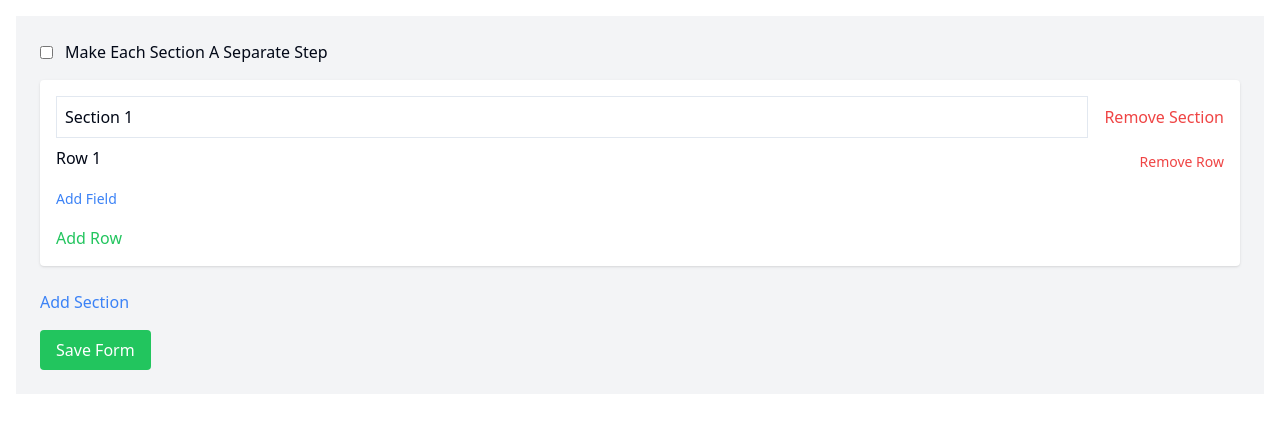
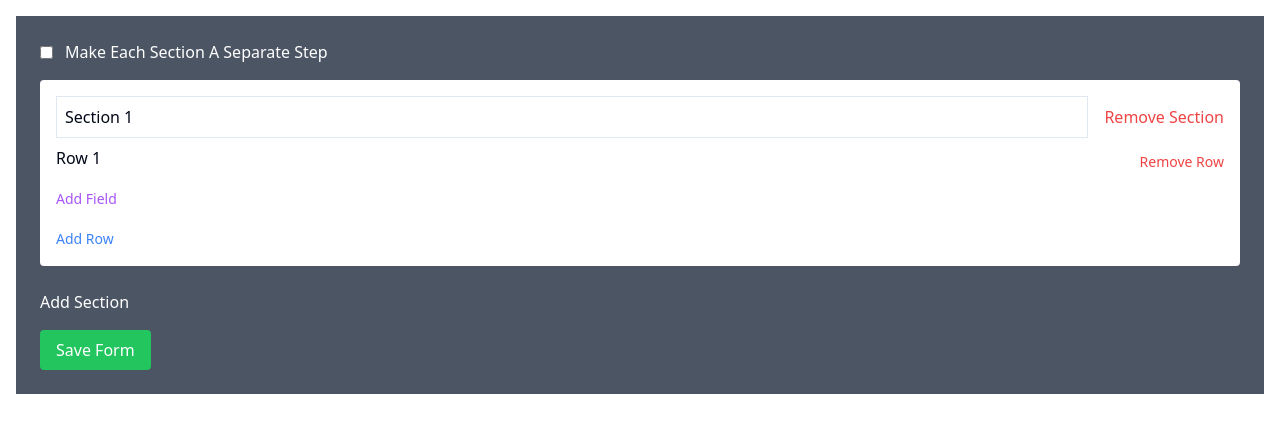
Before and after one commit to YehiaFarghaly/reusable-form, a React (Create React App) app: page / in a window 1280 px wide. Both pictures are taken after a click on the button "Add Section". Shown: the top 432 px of the page. Built offline with nearby package versions, Linux system fonts and the light colour scheme.

Commit message:
feat: adjust styles

```diff
--- a/src/form-builder/FieldEditor.tsx
+++ b/src/form-builder/FieldEditor.tsx
@@ -45,7 +45,7 @@ const FieldEditor: React.FC<FieldEditorProps> = ({
 
     const handleDynamicToggle = (e: React.ChangeEvent<HTMLInputElement>) => {
         onChange({ ...field, isDynamic: e.target.checked });
-      };
+    };
 
     return (
         <div className="border p-2 rounded">
@@ -76,6 +76,16 @@ const FieldEditor: React.FC<FieldEditorProps> = ({
                 />
             </div>
             <div className="mb-2">
+                <input
+                    type="checkbox"
+                    name="isDynamic"
+                    checked={field.isDynamic || false}
+                    onChange={handleDynamicToggle}
+                    className="mr-2"
+                />
+                <span>Dynamic Field</span>
+            </div>
+            <div className="mb-2">
                 <label className="block text-sm">Type:</label>
                 <select
                     name="type"
@@ -91,16 +101,6 @@ const FieldEditor: React.FC<FieldEditorProps> = ({
                 </select>
             </div>
 
-            <div className="mb-2">
-                <input
-                    type="checkbox"
-                    name="isDynamic"
-                    checked={field.isDynamic || false}
-                    onChange={handleDynamicToggle}
-                    className="mr-2"
-                />
-                <span>Dynamic Field</span>
-            </div>
             {showOptions && (
                 <OptionEditor
                     options={field.options || []}
--- a/src/form-builder/FormBuilder.tsx
+++ b/src/form-builder/FormBuilder.tsx
@@ -33,9 +33,9 @@ const FormBuilder: React.FC<{
   };
 
   return (
-    <div className="p-6 bg-gray-100">
+    <div className="p-6 bg-gray-600">
       <div className="mb-4">
-        <label className="flex items-center">
+        <label className="flex items-center text-white">
           <input
             type="checkbox"
             className="mr-3"
@@ -54,7 +54,7 @@ const FormBuilder: React.FC<{
           onRemove={() => removeSection(index)}
         />
       ))}
-      <button onClick={addSection} className="mb-4 text-blue-500">
+      <button onClick={addSection} className="mb-4 text-white">
         Add Section
       </button>
       <br />
--- a/src/form-builder/FormRow.tsx
+++ b/src/form-builder/FormRow.tsx
@@ -66,7 +66,7 @@ const FormRow: React.FC<FormRowProps> = ({
         <div className="col-span-12">
           <button
             onClick={addField}
-            className="text-blue-500 text-sm"
+            className="text-purple-500 text-sm"
           >
             Add Field
           </button>
--- a/src/form-builder/FormSection.tsx
+++ b/src/form-builder/FormSection.tsx
@@ -37,7 +37,7 @@ const FormSection: React.FC<FormSectionProps> = ({
   };
 
   return (
-    <div className="mb-6 p-4 bg-white rounded shadow">
+    <div className="mb-6 p-4 bg-white rounded">
       <div className="flex justify-between items-center mb-2">
         <input
           type="text"
@@ -59,7 +59,7 @@ const FormSection: React.FC<FormSectionProps> = ({
           onRemoveRow={() => removeRow(rowIndex)}
         />
       ))}
-      <button onClick={addRow} className="text-green-500">
+      <button onClick={addRow} className="text-blue-500 text-sm">
         Add Row
       </button>
     </div>
--- a/src/form-builder/OptionEditor.tsx
+++ b/src/form-builder/OptionEditor.tsx
@@ -18,7 +18,7 @@ const OptionEditor: React.FC<OptionEditorProps> = ({ options, onChange }) => {
   };
 
   const addOption = () => {
-    const newOption: FormFieldOption = { label: "Option", value: "option" };
+    const newOption: FormFieldOption = { label: "label", value: "value" };
     onChange([...options, newOption]);
   };
 
@@ -59,7 +59,7 @@ const OptionEditor: React.FC<OptionEditorProps> = ({ options, onChange }) => {
           </button>
         </div>
       ))}
-      <button onClick={addOption} className="text-blue-500 text-sm">
+      <button onClick={addOption} className="text-purple-500 text-sm">
         Add Option
       </button>
     </div>
--- a/src/form-builder/ValidationEditor.tsx
+++ b/src/form-builder/ValidationEditor.tsx
@@ -125,7 +125,7 @@ const ValidationEditor: React.FC<ValidationEditorProps> = ({
           </button>
         </div>
       ))}
-      <button onClick={addValidation} className="text-blue-500 text-sm">
+      <button onClick={addValidation} className="text-purple-500 text-sm">
         Add Validation
       </button>
     </div>
--- a/src/form/FormButton.tsx
+++ b/src/form/FormButton.tsx
@@ -10,7 +10,7 @@ type ButtonProps = {
 const FormButton: React.FC<ButtonProps> = ({ text, onClick, type, disabled}) => (
     <button
         type={type}
-        className={`mt-2 py-2 px-6 bg-blue-500 text-white rounded-lg transform transition-transform duration-200 hover:scale-105 focus:ring-2 focus:ring-indigo-300`}
+        className={`mt-2 py-2 px-6 bg-purple-500 text-white rounded-lg transform transition-transform duration-200 hover:scale-105 focus:ring-2 focus:ring-indigo-300`}
         onClick={onClick}
         disabled={disabled}
     >
--- a/src/form/FormComponent.tsx
+++ b/src/form/FormComponent.tsx
@@ -53,7 +53,7 @@ const FormComponent: React.FC<FormComponentProps> = ({
     <form
       noValidate
       onSubmit={handleSubmit(onSubmit)}
-      className="grid grid-cols-12 gap-6 bg-white p-6 rounded-lg shadow-lg"
+      className="grid grid-cols-12 gap-6 bg-white p-6 rounded-lg"
     >
       {isMultiStep ? (
         <>
```
